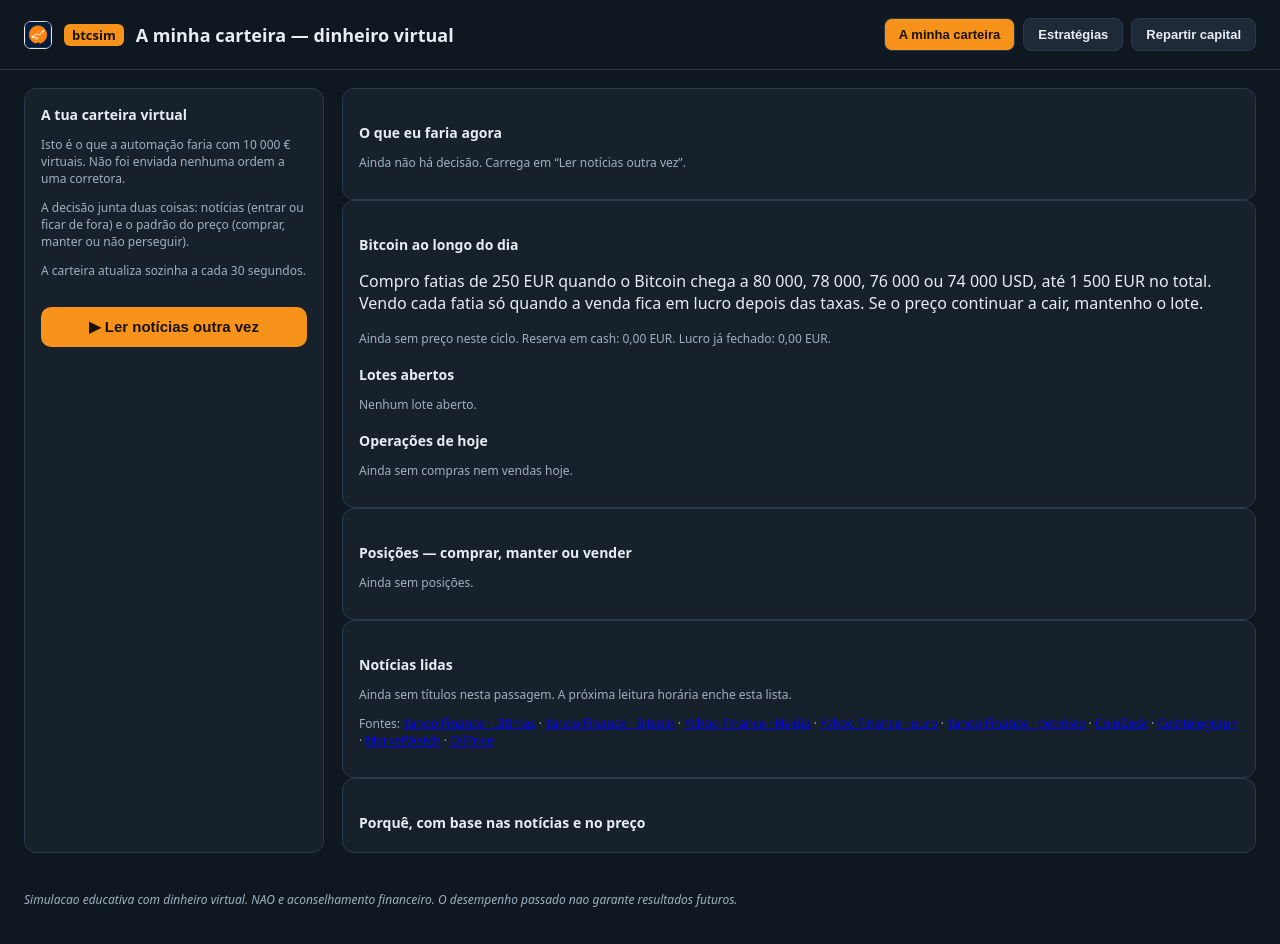
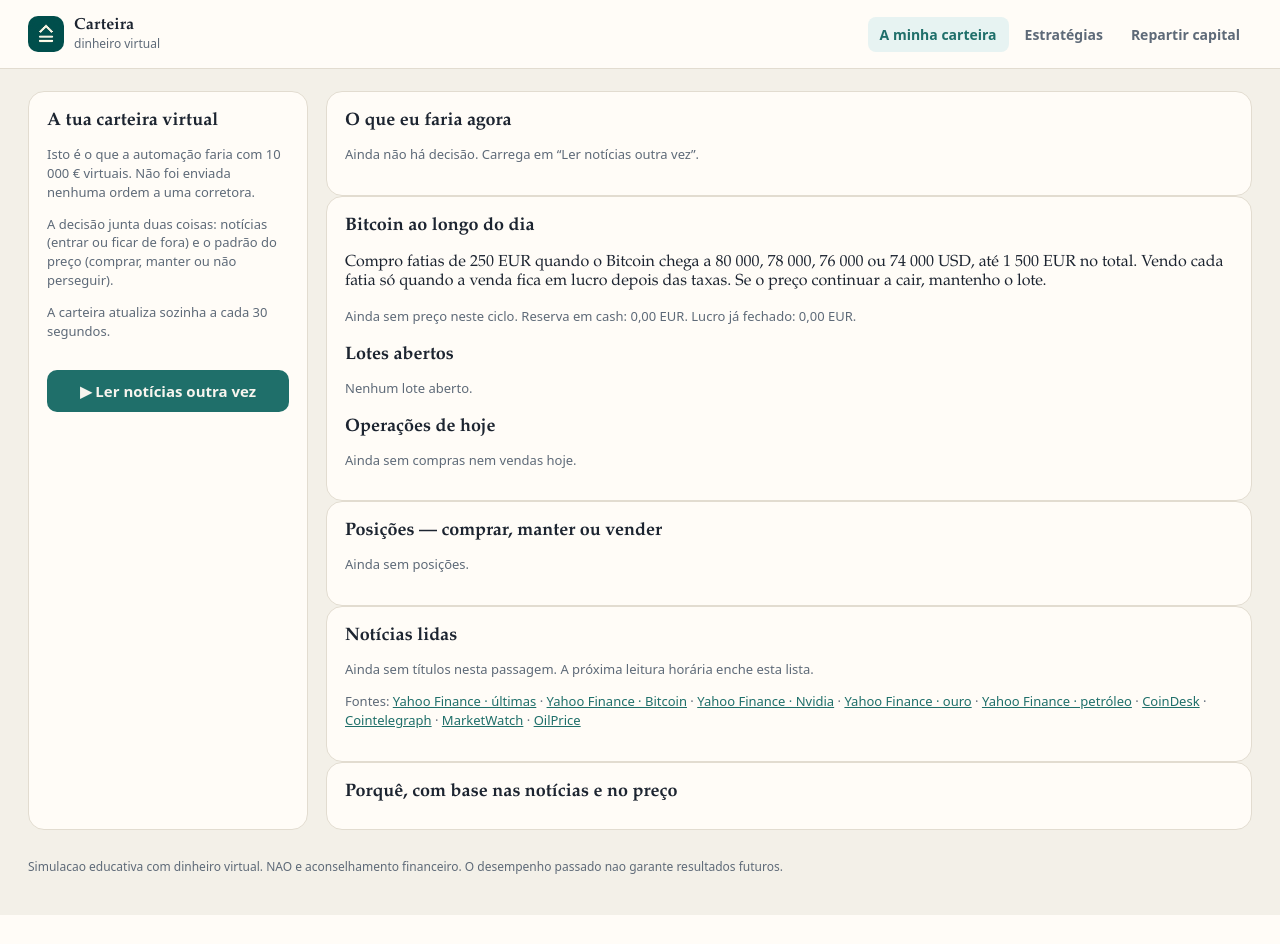
Before and after one commit to joaodominguez/Bitcoin, a Flask app: page / in a window 1280 px wide. After the commit the page ends 915 px from the top, so only its background shows below. Run offline with Flask 3, Linux system fonts and the light colour scheme; parts of the project's set-up code (start-up, migrations or seed data) failed here and were passed over; some libraries are stand-ins or nearby versions.

Commit message:
feat: redesign the dashboard away from orange
Light paper layout, teal accent, and a new ink favicon. Charts follow
the same palette, and the navigation sits in a sticky header.

Co-authored-by: joaodominguez <joaodominguez@users.noreply.github.com>

```diff
--- a/btcsim/templates/dashboard.html
+++ b/btcsim/templates/dashboard.html
@@ -8,62 +8,78 @@
   <script src="https://cdn.plot.ly/plotly-2.35.2.min.js" charset="utf-8"></script>
   <style>
     :root {
-      --bg: #0f1720; --panel: #17212b; --panel2: #1e2a38;
-      --text: #e7edf3; --muted: #9fb0c0; --accent: #f7931a; --line: #2a3a4b;
-      --green: #2ecc71; --red: #e74c3c;
+      --bg: #f3f0e8; --panel: #fffcf7; --panel2: #f7f4ee;
+      --text: #1c2430; --muted: #5e6a78; --accent: #1f6f6a; --accent-ink: #f7f4ee;
+      --line: #e2dcd0;
+      --green: #1f7a4d; --red: #a33b32;
     }
     * { box-sizing: border-box; }
-    body { margin: 0; font-family: system-ui, -apple-system, Segoe UI, Roboto, sans-serif;
+    body { margin: 0; font-family: "Iowan Old Style", Palatino, Georgia, serif;
            background: var(--bg); color: var(--text); }
-    header { padding: 18px 24px; border-bottom: 1px solid var(--line);
-             display: flex; align-items: center; gap: 12px; }
-    header h1 { font-size: 18px; margin: 0; }
-    .badge { background: var(--accent); color: #1a1200; font-weight: 700;
-             border-radius: 6px; padding: 2px 8px; font-size: 13px; }
-    .wrap { display: grid; grid-template-columns: 300px 1fr; gap: 18px; padding: 18px 24px; }
-    .panel { background: var(--panel); border: 1px solid var(--line); border-radius: 12px; padding: 16px; }
-    label { display: block; font-size: 12px; color: var(--muted); margin: 12px 0 4px; }
-    input, select { width: 100%; padding: 8px 10px; border-radius: 8px;
+    header { padding: 16px 28px; border-bottom: 1px solid var(--line);
+             display: flex; align-items: center; gap: 18px; background: var(--panel);
+             position: sticky; top: 0; z-index: 2; }
+    .brand { display: flex; align-items: center; gap: 10px; min-width: 180px; }
+    .brand strong { display: block; font-size: 16px; letter-spacing: .01em; }
+    .brand span { display: block; font-family: system-ui, sans-serif; font-size: 12px; color: var(--muted); }
+    .wrap { display: grid; grid-template-columns: 280px 1fr; gap: 18px; padding: 22px 28px 8px; }
+    .panel { background: var(--panel); border: 1px solid var(--line); border-radius: 16px; padding: 18px; }
+    .panel h3:first-child, .panel > h3 { margin-top: 0; }
+    label { display: block; font-family: system-ui, sans-serif; font-size: 12px; color: var(--muted); margin: 12px 0 4px; }
+    input, select { width: 100%; padding: 8px 10px; border-radius: 8px; font-family: system-ui, sans-serif;
                     border: 1px solid var(--line); background: var(--panel2); color: var(--text); }
     .chips { display: flex; flex-wrap: wrap; gap: 8px; margin-top: 6px; }
     .chip { display: flex; align-items: center; gap: 6px; background: var(--panel2);
-            border: 1px solid var(--line); border-radius: 999px; padding: 6px 10px; font-size: 13px; cursor: pointer; }
+            border: 1px solid var(--line); border-radius: 999px; padding: 6px 10px; font-size: 13px; cursor: pointer;
+            font-family: system-ui, sans-serif; }
     .chip input { width: auto; }
     button { margin-top: 16px; width: 100%; padding: 11px; border: none; border-radius: 10px;
-             background: var(--accent); color: #1a1200; font-weight: 700; font-size: 15px; cursor: pointer; }
+             background: var(--accent); color: var(--accent-ink); font-weight: 650; font-size: 15px; cursor: pointer;
+             font-family: system-ui, sans-serif; }
     button:disabled { opacity: .6; cursor: wait; }
     #chart { width: 100%; height: 460px; }
-    table { width: 100%; border-collapse: collapse; margin-top: 8px; font-size: 13px; }
-    th, td { text-align: right; padding: 8px 10px; border-bottom: 1px solid var(--line); }
+    table { width: 100%; border-collapse: collapse; margin-top: 8px; font-size: 14px; font-family: system-ui, sans-serif; }
+    th, td { text-align: right; padding: 10px 10px; border-bottom: 1px solid var(--line); vertical-align: middle; }
     th:first-child, td:first-child { text-align: left; }
-    thead th { color: var(--muted); font-weight: 600; }
+    thead th { color: var(--muted); font-weight: 600; font-size: 12px; letter-spacing: .03em; text-transform: uppercase; }
     .pos { color: var(--green); } .neg { color: var(--red); }
-    .winner td { background: rgba(247,147,26,.10); font-weight: 600; }
-    .disclaimer { color: var(--muted); font-size: 12px; font-style: italic; padding: 8px 24px 24px; }
+    .winner td { background: rgba(31,111,106,.08); font-weight: 600; }
+    .disclaimer { color: var(--muted); font-size: 12px; padding: 8px 28px 28px; font-family: system-ui, sans-serif; }
     .kpis { display: flex; gap: 12px; flex-wrap: wrap; margin-bottom: 12px; }
-    .kpi { background: var(--panel2); border: 1px solid var(--line); border-radius: 10px; padding: 10px 14px; flex: 1; min-width: 130px; }
-    .kpi .v { font-size: 20px; font-weight: 700; } .kpi .l { font-size: 11px; color: var(--muted); }
-    .muted { color: var(--muted); font-size: 12px; }
-    h3 { margin: 18px 0 4px; font-size: 14px; }
+    .kpi { background: var(--panel2); border: 1px solid var(--line); border-radius: 14px; padding: 14px 16px; flex: 1; min-width: 140px; }
+    .kpi .v { font-size: 26px; font-weight: 650; letter-spacing: -.02em; } .kpi .l { font-family: system-ui, sans-serif; font-size: 11px; color: var(--muted); text-transform: uppercase; letter-spacing: .04em; }
+    .muted { color: var(--muted); font-size: 13px; font-family: system-ui, sans-serif; line-height: 1.45; }
+    h3 { margin: 18px 0 8px; font-size: 18px; font-weight: 650; }
     .err { color: var(--red); padding: 10px; }
-    .tabs { margin-left: auto; display: flex; gap: 8px; }
-    .tab { width: auto; margin: 0; padding: 8px 14px; background: var(--panel2);
-           color: var(--text); border: 1px solid var(--line); border-radius: 8px; font-size: 13px; }
-    .tab.active { background: var(--accent); color: #1a1200; }
+    .tabs { margin-left: auto; display: flex; gap: 4px; }
+    .tab { width: auto; margin: 0; padding: 8px 12px; background: transparent;
+           color: var(--muted); border: none; border-radius: 8px; font-size: 14px; font-weight: 550; }
+    .tab.active { background: #e7f3f2; color: var(--accent); }
     .view { display: none; }
     .view.active { display: block; }
-    .logo { width: 28px; height: 28px; border-radius: 7px; display: block; }
+    .logo { width: 36px; height: 36px; border-radius: 10px; display: block; }
     .asset { display: inline-flex; align-items: center; gap: 8px; }
     .asset svg { width: 22px; height: 22px; flex: none; }
     .area { font-size: 11px; color: var(--muted); border: 1px solid var(--line);
-            border-radius: 999px; padding: 1px 7px; white-space: nowrap; }
+            border-radius: 999px; padding: 1px 7px; white-space: nowrap; background: var(--panel2); }
+    a { color: var(--accent); }
+    @media (max-width: 860px) {
+      header { flex-wrap: wrap; padding: 14px 16px; }
+      .tabs { margin-left: 0; width: 100%; }
+      .wrap { grid-template-columns: 1fr; padding: 14px; }
+      .kpi .v { font-size: 22px; }
+    }
   </style>
 </head>
 <body>
   <header>
-    <img class="logo" src="{{ url_for('static', filename='favicon.png') }}" alt="" />
-    <span class="badge">btcsim</span>
-    <h1>A minha carteira — dinheiro virtual</h1>
+    <div class="brand">
+      <img class="logo" src="{{ url_for('static', filename='favicon.png') }}" alt="" />
+      <div>
+        <strong>Carteira</strong>
+        <span>dinheiro virtual</span>
+      </div>
+    </div>
     <nav class="tabs">
       <button class="tab active" data-view="watch">A minha carteira</button>
       <button class="tab" data-view="strategies">Estratégias</button>
@@ -272,8 +288,14 @@ function assetCell(name) {
   const area = meta.area_pt ? `<span class="area">${meta.area_pt}</span>` : '';
   return `<span class="asset"><svg viewBox="0 0 32 32" aria-hidden="true"><circle cx="16" cy="16" r="16" fill="${meta.color}"></circle><text x="16" y="21" text-anchor="middle" font-size="${size}" font-family="system-ui,sans-serif" font-weight="700" fill="#0f1720">${meta.mark}</text></svg><span>${meta.label}</span>${area}</span>`;
 }
-const COLORS = { buy_and_hold:'#3498db', dca:'#f7931a', ma_crossover:'#2ecc71',
-                 rsi:'#e74c3c', sentiment:'#9b59b6' };
+const COLORS = { buy_and_hold:'#2f5d8a', dca:'#1f6f6a', ma_crossover:'#1f7a4d',
+                 rsi:'#a33b32', sentiment:'#6b5b95' };
+const PLOT = {
+  paper_bgcolor: '#fffcf7', plot_bgcolor: '#fffcf7',
+  font: { color: '#1c2430', size: 12 },
+  xaxis: { gridcolor: '#e2dcd0' },
+  yaxis: { gridcolor: '#e2dcd0' },
+};
 
 function selectedStrategies() {
   return [...document.querySelectorAll('#chips input:checked')].map(c => c.value);
@@ -315,15 +337,13 @@ function render(d) {
       line: { width: 2, color: COLORS[name] || undefined } });
   }
   traces.push({ x: d.dates, y: d.price, name: 'Preço ' + asset, yaxis: 'y2',
-    mode: 'lines', line: { width: 1, color: '#f7931a', dash: 'dot' }, opacity: .5 });
+    mode: 'lines', line: { width: 1, color: '#1f6f6a', dash: 'dot' }, opacity: .7 });
 
   const layout = {
-    paper_bgcolor: '#17212b', plot_bgcolor: '#17212b',
-    font: { color: '#e7edf3', size: 12 },
+    ...PLOT,
     margin: { t: 20, r: 60, b: 40, l: 70 },
     legend: { orientation: 'h', y: 1.12 },
-    xaxis: { gridcolor: '#2a3a4b' },
-    yaxis: { title: 'Valor carteira ('+cur+')', gridcolor: '#2a3a4b' },
+    yaxis: { ...PLOT.yaxis, title: 'Valor carteira ('+cur+')' },
     yaxis2: { title: asset+' ('+cur+')', overlaying: 'y', side: 'right', showgrid: false },
   };
   Plotly.newPlot('chart', traces, layout, {responsive: true, displayModeBar: false});
@@ -424,9 +444,9 @@ async function runWalkForward(p) {
   Plotly.newPlot('a_wfChart', [
     { x: d.dates, y: d.oos_curve, name: d.method+' (OOS)', mode:'lines', line:{color:'#2ecc71', width:2} },
     { x: d.dates, y: d.equal_curve, name: 'peso igual', mode:'lines', line:{color:'#95a5a6', width:1.4, dash:'dash'} },
-  ], { paper_bgcolor:'#17212b', plot_bgcolor:'#17212b', font:{color:'#e7edf3'},
+  ], { ...PLOT,
        margin:{t:10,r:20,b:40,l:60}, legend:{orientation:'h', y:1.15},
-       xaxis:{gridcolor:'#2a3a4b'}, yaxis:{title:'Valor ('+cur+')', gridcolor:'#2a3a4b'} },
+       yaxis:{ ...PLOT.yaxis, title:'Valor ('+cur+')' } },
      {responsive:true, displayModeBar:false});
 }
 
@@ -447,17 +467,17 @@ function renderAlloc(d) {
     labels: d.allocation.map(a => a.ticker),
     values: d.allocation.map(a => a.weight_pct),
     textinfo: 'label+percent',
-    marker: { colors: ['#f7931a','#3498db','#2ecc71','#9b59b6','#e74c3c','#1abc9c'] },
-  }], { paper_bgcolor:'#17212b', font:{color:'#e7edf3'}, margin:{t:10,b:10,l:10,r:10},
+    marker: { colors: ['#1f6f6a','#2f5d8a','#1f7a4d','#6b5b95','#a33b32','#8a6a3b'] },
+  }], { paper_bgcolor:'#fffcf7', font:{color:'#1c2430'}, margin:{t:10,b:10,l:10,r:10},
         showlegend:false }, {responsive:true, displayModeBar:false});
 
   // Equity curve vs equal
   Plotly.newPlot('a_curve', [
     { x: d.dates, y: d.curve, name: d.method, mode:'lines', line:{color:'#2ecc71', width:2} },
     { x: d.dates, y: d.equal_curve, name: 'peso igual', mode:'lines', line:{color:'#95a5a6', width:1.4, dash:'dash'} },
-  ], { paper_bgcolor:'#17212b', plot_bgcolor:'#17212b', font:{color:'#e7edf3'},
+  ], { ...PLOT,
        margin:{t:10,r:20,b:40,l:60}, legend:{orientation:'h', y:1.15},
-       xaxis:{gridcolor:'#2a3a4b'}, yaxis:{title:'Valor ('+cur+')', gridcolor:'#2a3a4b'} },
+       yaxis:{ ...PLOT.yaxis, title:'Valor ('+cur+')' } },
      {responsive:true, displayModeBar:false});
 
   // Table
@@ -479,10 +499,10 @@ function renderAlloc(d) {
       { x:[d.exp_volatility_pct], y:[d.exp_return_pct], mode:'markers',
         marker:{ size:18, color:'#e74c3c', symbol:'star', line:{color:'#fff', width:1} },
         name:'escolhida' },
-    ], { paper_bgcolor:'#17212b', plot_bgcolor:'#17212b', font:{color:'#e7edf3'},
+    ], { ...PLOT,
          margin:{t:10,r:20,b:45,l:60}, legend:{orientation:'h', y:1.15},
-         xaxis:{title:'Volatilidade (% anual)', gridcolor:'#2a3a4b'},
-         yaxis:{title:'Retorno esp. (% anual)', gridcolor:'#2a3a4b'} },
+         xaxis:{ ...PLOT.xaxis, title:'Volatilidade (% anual)' },
+         yaxis:{ ...PLOT.yaxis, title:'Retorno esp. (% anual)' } },
        {responsive:true, displayModeBar:false});
   } else {
     $('a_frontier').innerHTML = '<p class="muted">Fronteira indisponível para este método.</p>';
```
Also changed, not shown: btcsim/static/favicon.png.
